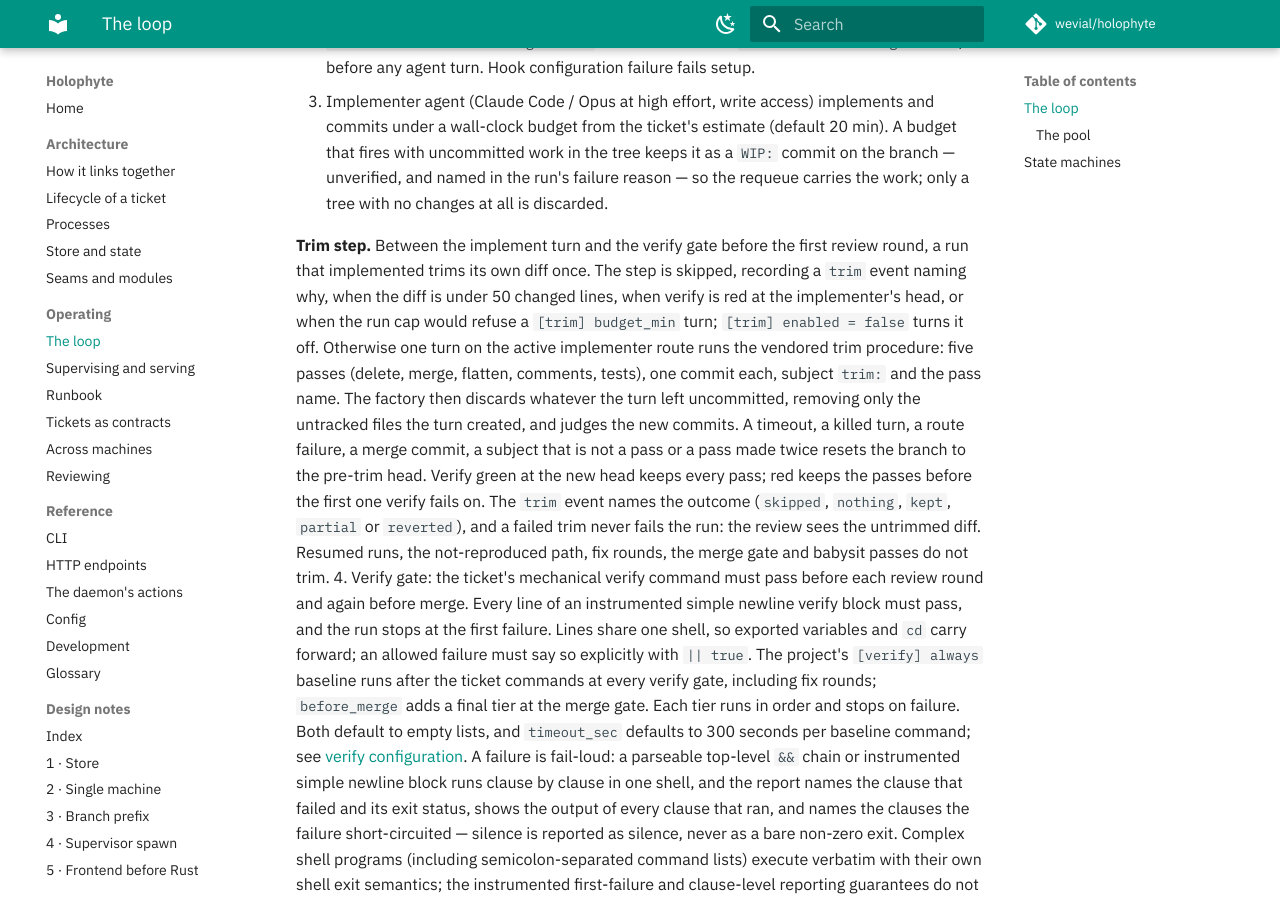
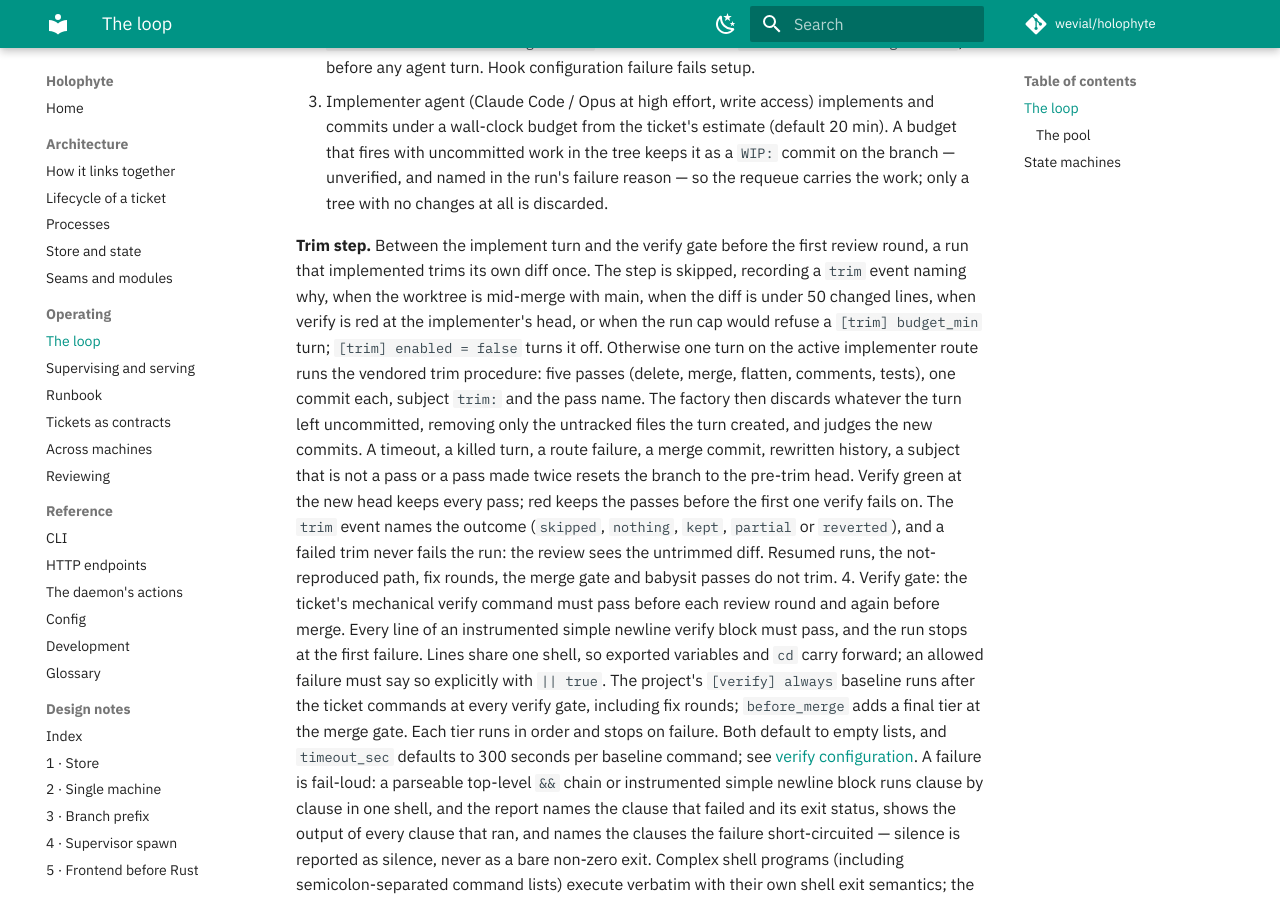
Before and after one commit to wevial/holophyte, an MkDocs documentation site: the page built from docs/loop.md, in a window 1280 px wide and 900 px high, scrolled down 1708 px. Built offline with MkDocs 1.6.1 and Material for MkDocs 9.7.7, drawn with Linux system fonts in a browser that asks for light colours; comment, search, counter and statistics services are not loaded.

Commit message:
fix(trim): pin the new modules and leave an unresolved merge alone (HOLO-163)
Review adjudication:
- ADDRESS: comment-budget pins missing for holophyte/loop/trim.py (3) and
  holophyte/loop/trim_brief.py (0); added.
- ADDRESS: the step's resets cleared MERGE_HEAD, so a preserved branch left
  mid-merge by the implementer slipped past round 1's conflict guard. The
  step now skips when the worktree is mid-merge, and a step-level test on
  a real conflicted merge witnesses it.
- ADDRESS: docs/loop.md now names the mid-merge skip and the rewritten
  history revert the code already performs.
- FOLLOW_UP: a turn that creates a nested repository leaves an untracked
  directory that the cleanup's unlink cannot remove; worth handling with
  its own test.
- FOLLOW_UP: the step does not check that the turn left the run's branch
  checked out; the brief forbids branching.
- DECLINE: discarding tracked edits the implementer left uncommitted is the
  `git reset --hard HEAD` the ticket specifies.

```diff
--- a/docs/loop.md
+++ b/docs/loop.md
@@ -89,17 +89,18 @@
 
    **Trim step.** Between the implement turn and the verify gate before the
    first review round, a run that implemented trims its own diff once. The
-   step is skipped, recording a `trim` event naming why, when the diff is
-   under 50 changed lines, when verify is red at the implementer's head, or
-   when the run cap would refuse a `[trim] budget_min` turn; `[trim] enabled
+   step is skipped, recording a `trim` event naming why, when the worktree
+   is mid-merge with main, when the diff is under 50 changed lines, when
+   verify is red at the implementer's head, or when the run cap would refuse
+   a `[trim] budget_min` turn; `[trim] enabled
    = false` turns it off. Otherwise one turn on the active implementer route
    runs the vendored trim procedure: five passes (delete, merge, flatten,
    comments, tests), one commit each, subject `trim:` and the pass name. The
    factory then discards whatever the turn left uncommitted, removing only
    the untracked files the turn created, and judges the new commits. A
-   timeout, a killed turn, a route failure, a merge commit, a subject that
-   is not a pass or a pass made twice resets the branch to the pre-trim
-   head. Verify green at the new head keeps every pass; red keeps the passes
+   timeout, a killed turn, a route failure, a merge commit, rewritten
+   history, a subject that is not a pass or a pass made twice resets the
+   branch to the pre-trim head. Verify green at the new head keeps every pass; red keeps the passes
    before the first one verify fails on. The `trim` event names the outcome
    (`skipped`, `nothing`, `kept`, `partial` or `reverted`), and a failed trim
    never fails the run: the review sees the untrimmed diff. Resumed runs, the
```
Also changed, not shown: 3 other files.
